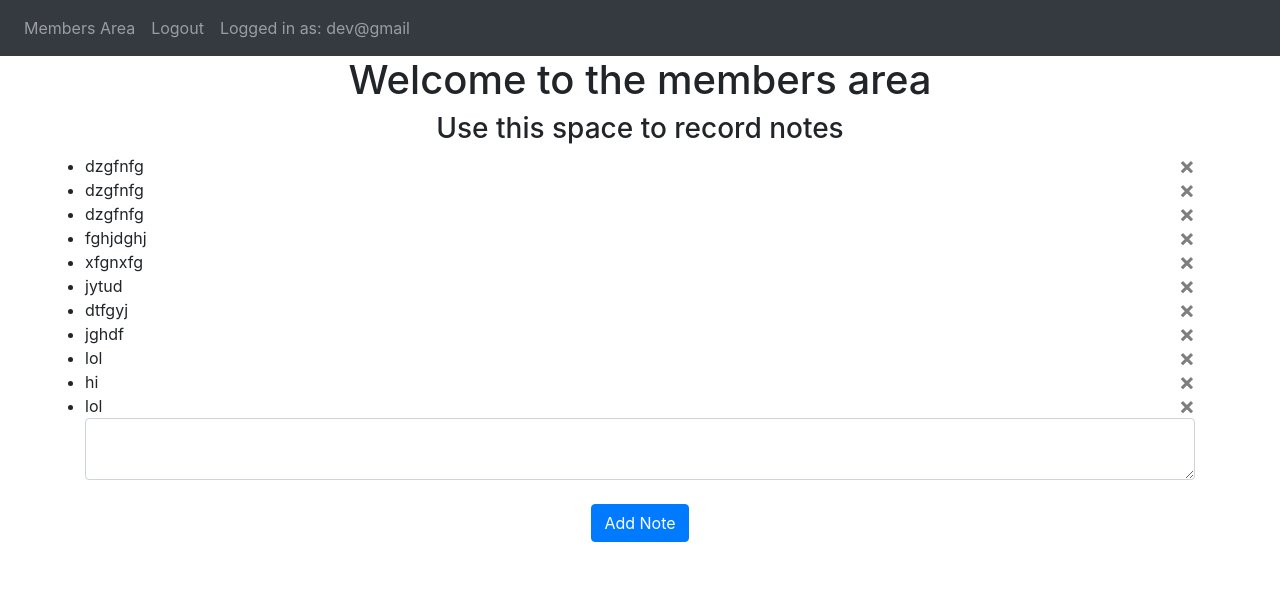
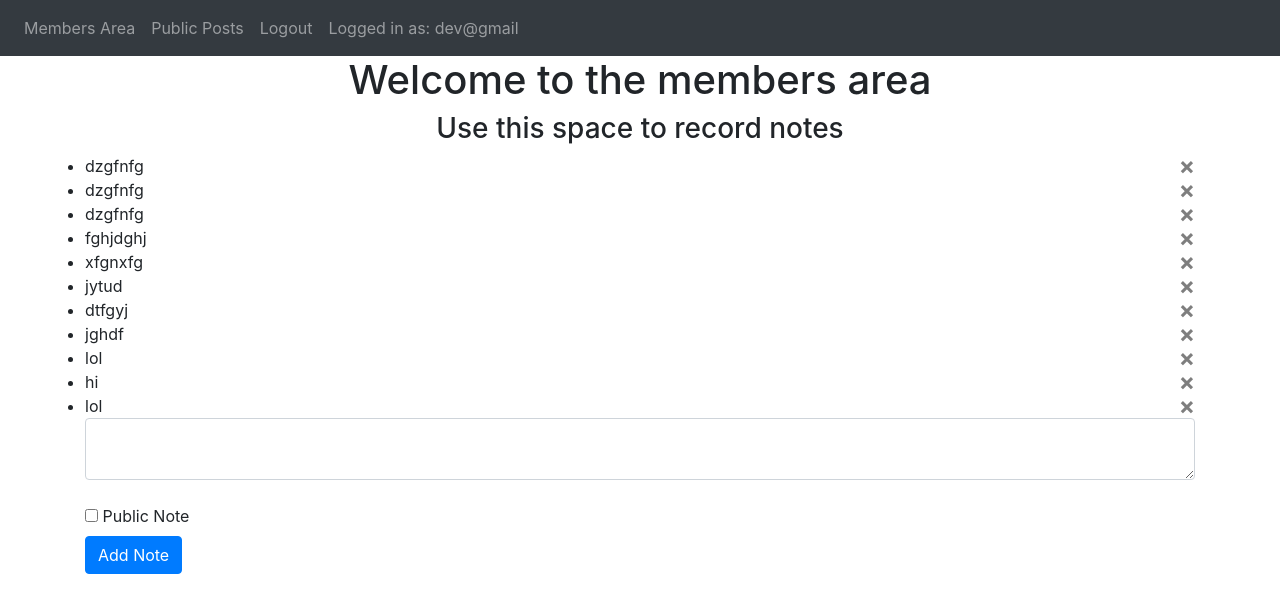
Before and after one commit to devaneyd91/website, a Flask app: page /members_area in a window 1280 px wide. Shown: the top 613 px of the page. Run offline with Flask 2, Linux system fonts and the light colour scheme; a user stored in the database is signed in; data comes from the database, SQL or seed files in the repository; both versions use the stored data as it was after the commit; some libraries are stand-ins or nearby versions.

Commit message:
added public&private

```diff
--- a/website/__init__.py
+++ b/website/__init__.py
@@ -27,7 +27,7 @@ def create_app():
 
 
 
-    from .models import User, Note
+    from .models import User, Note, Pub_Note
 
     create_database(app)
 
--- a/website/auth.py
+++ b/website/auth.py
@@ -61,6 +61,6 @@ def sign_up():
             db.session.commit()
             login_user(new_user, remember=True)
             flash('Account created successfully!', category='success')
-            return redirect(url_for('views.home'))
+            return redirect(url_for('views.members_area'))
 
     return render_template("sign_up.html", user=current_user)
--- a/website/templates/base.html
+++ b/website/templates/base.html
@@ -36,6 +36,7 @@
               {% if user.is_authenticated %}
 
               <a class="nav-item nav-link" id="members_area" href="/members_area">Members Area</a>
+              <a class="nav-item nav-link" id="public_notes" href="/public_notes">Public Posts</a>
               <a class="nav-item nav-link" id="logout" href="/logout">Logout</a>
 
 
--- a/website/templates/members_area.html
+++ b/website/templates/members_area.html
@@ -16,7 +16,9 @@
 <form method="POST">
     <textarea name="note" id="note" class="form-control"></textarea>
     <br />
-    <div align="center">
+    <input type="checkbox" id="check1" name="check1">
+    <label for="check1"> Public Note </label><br>
+
         <button type="submit" class="btn btn-primary">Add Note</button>
     </div>
 </form>
--- a/website/views.py
+++ b/website/views.py
@@ -1,9 +1,11 @@
 from flask import Blueprint, render_template, request, flash, jsonify
 from flask_login import login_required, current_user
 from sqlalchemy.sql.functions import user
-from .models import Note
+from .models import Note, Pub_Note
 from . import db
 import json
+from sqlite3 import Error
+import sqlite3
 
 views = Blueprint('views', __name__)
 
@@ -16,17 +18,50 @@ def home():
 def members_area():
     if request.method == "POST":
         note = request.form.get('note')
+        check1 = request.form.get('check1')
 
-        if len(note) < 1:
-            flash('Note is too short!', category='error')
+        if check1:
+
+            if len(note) < 1:
+                flash('Note is too short!', category='error')
+            else:
+                new_note = Pub_Note(data=note, user_id=current_user.id)
+                db.session.add(new_note)
+                db.session.commit()
+                flash('Note added!', category='success')
         else:
-            new_note = Note(data=note, user_id=current_user.id)
-            db.session.add(new_note)
-            db.session.commit()
-            flash('Note added!', category='success')
+            if len(note) < 1:
+                flash('Note is too short!', category='error')
+            else:
+                new_note = Note(data=note, user_id=current_user.id)
+                db.session.add(new_note)
+                db.session.commit()
+                flash('Note added!', category='success')
 
 
     return render_template("members_area.html", user=current_user)
+
+@views.route('public_notes')
+@login_required
+def public_notes():
+    notes = create_connection()
+
+    return render_template("public_notes.html", user=current_user, pub_notes=notes)
+def create_connection():
+
+    conn = sqlite3.connect(r'C:\Users\seang\Desktop\IN DEV\Devon\Website\website\database.db')
+
+    cur = conn.cursor()
+    cur.execute("SELECT * FROM pub__note")
+    rows = cur.fetchall()
+
+    note_array = []
+    for row in rows:
+        note_array.append(Pub_Note(id=row[0], data=row[1], user_id=row[2], date=row[3]))
+
+
+    return note_array
+
 
 @views.route('/delete-note', methods=['POST'])
 @login_required
```
Also changed, not shown: website/models.py (+6 -6 lines), website/templates/public_notes.html (added, +16 -0 lines), website/database.db.
